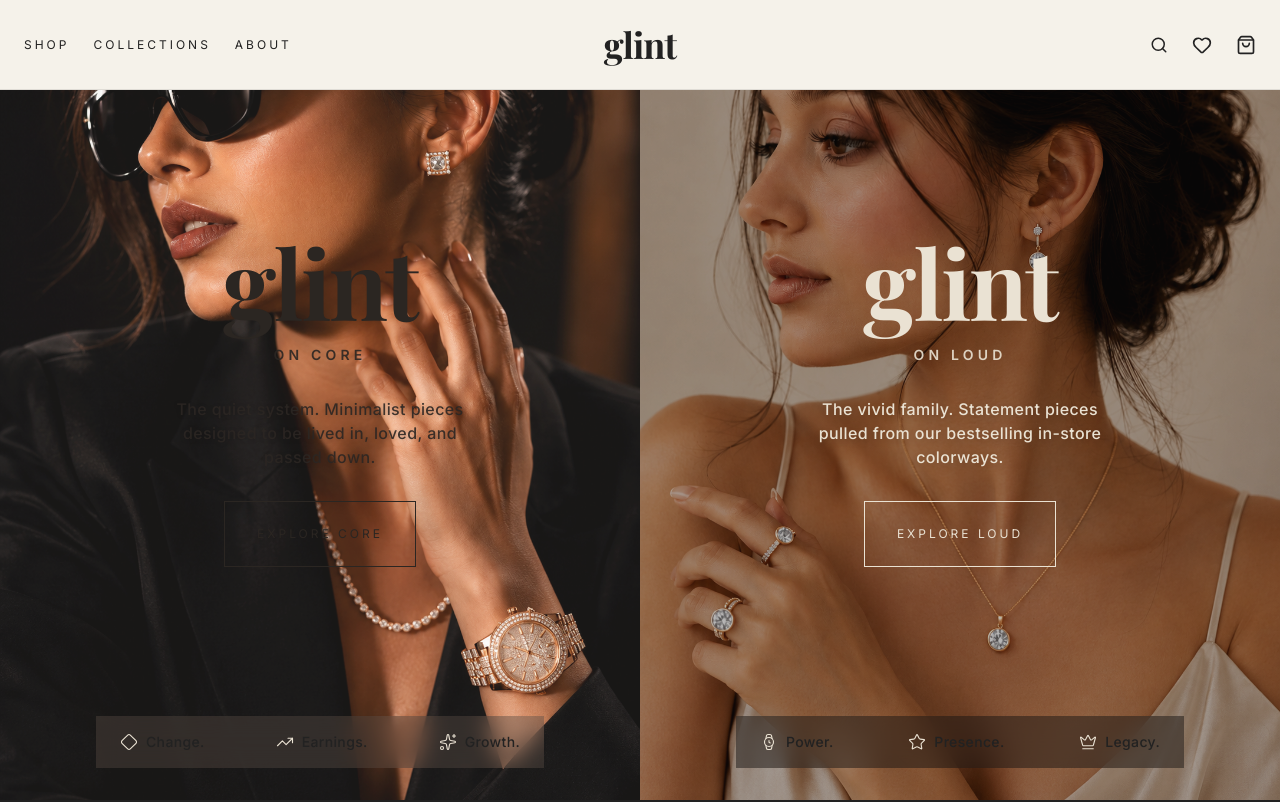
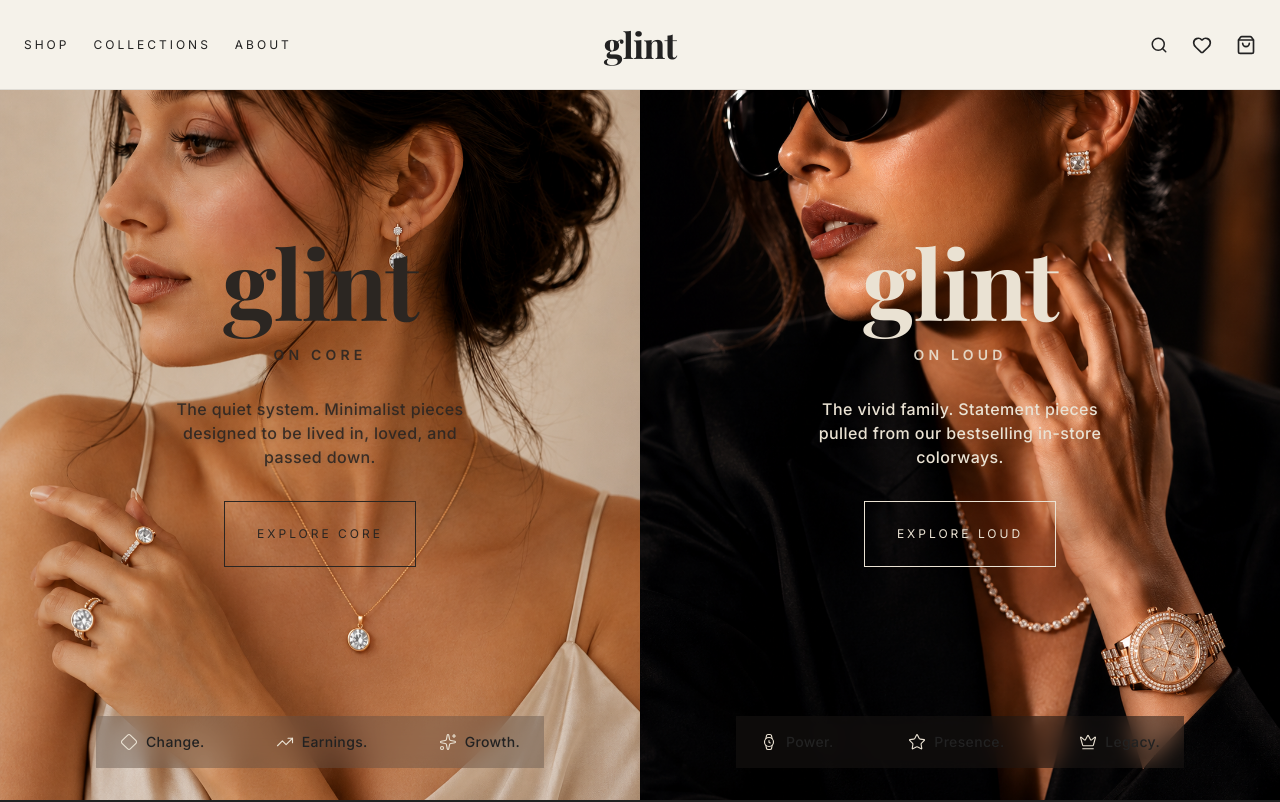
Before and after one commit to yashveerbissaengr-gif/Rangbarareilly, a Next.js app: page / in a window 1280 px wide. Shown: the top 802 px of the page. Built offline with nearby package versions, Linux system fonts and the light colour scheme; a web font is replaced by a local one.

Commit message:
Fix hero images order and remove washing out overlay

```diff
--- a/components/home/Hero.tsx
+++ b/components/home/Hero.tsx
@@ -19,14 +19,14 @@
         className="relative flex-1 h-full bg-[#EAE2D3] text-[#2B2622] flex flex-col items-center justify-center overflow-hidden group"
       >
         <Image
-          src="/images/core-hero-bg-v5.png"
+          src="/images/core-hero-bg-v6.png"
           alt="Core Collection - Minimalist gold chain and ring"
           fill
           priority
           sizes="(max-width: 768px) 100vw, 50vw"
           className="object-cover transition-transform duration-1000 group-hover:scale-105"
         />
-        <div className="absolute inset-0 bg-[#EAE2D3]/10 z-0"></div>
+
         <Link href="#core-section" className="relative z-10 w-full h-full flex flex-col items-center justify-center text-center p-8">
           <Heading as="h1" className="text-6xl md:text-8xl font-serif font-bold tracking-tight mb-4 text-[#2B2622]">
             glint
@@ -69,14 +69,14 @@
         className="relative flex-1 h-full bg-[#2B2622] text-[#EAE2D3] flex flex-col items-center justify-center overflow-hidden group"
       >
         <Image
-          src="/images/loud-hero-bg-v5.png"
+          src="/images/loud-hero-bg-v6.png"
           alt="Loud Collection - Statement watch and coral drop hoop"
           fill
           priority
           sizes="(max-width: 768px) 100vw, 50vw"
           className="object-cover transition-transform duration-1000 group-hover:scale-105"
         />
-        <div className="absolute inset-0 bg-[#1A1614]/30 z-0"></div>
+
         <Link href="#loud-section" className="relative z-10 w-full h-full flex flex-col items-center justify-center text-center p-8">
           <Heading as="h1" className="text-6xl md:text-8xl font-serif font-bold tracking-tight mb-4 text-[#EAE2D3]">
             glint
```
Also changed, not shown: public/images/core-hero-bg-v6.png (renamed from public/images/loud-hero-bg-v5.png), public/images/loud-hero-bg-v6.png (renamed from public/images/core-hero-bg-v5.png).
